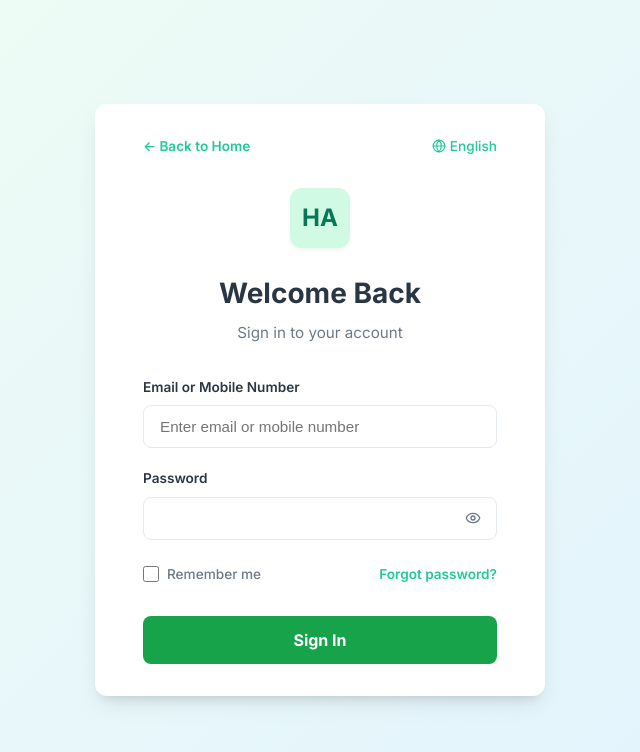
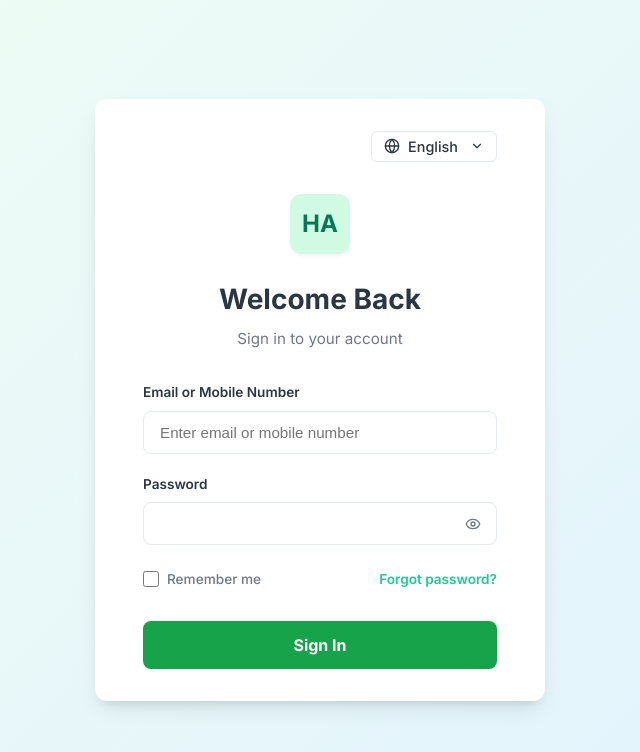
Before and after one commit to hdpatel234/happy-agro-frontend, a Next.js app: page /login in a window 1280 px wide. Shown: the top 752 px of the page, without its empty margins (320-960 px from the left). Built offline with nearby package versions, Linux system fonts and the light colour scheme.

Commit message:
feat: implement multilingual login page with localized translation files

```diff
--- a/src/app/login/page.tsx
+++ b/src/app/login/page.tsx
@@ -1,16 +1,30 @@
 "use client";
 
-import React, { useState } from 'react';
+import React, { useState, useEffect, useRef } from 'react';
 import Link from 'next/link';
 import { useRouter } from 'next/navigation';
-import { Globe, Eye, EyeOff } from 'lucide-react';
+import { Globe, Eye, EyeOff, ChevronDown } from 'lucide-react';
+import { useLanguage } from '@/context/LanguageContext';
 import './page.css';
 
 export default function LoginPage() {
     const router = useRouter();
+    const { language, setLanguage, t } = useLanguage();
     const [email, setEmail] = useState('');
     const [password, setPassword] = useState('');
     const [showPassword, setShowPassword] = useState(false);
+    const [isLangOpen, setIsLangOpen] = useState(false);
+    const langRef = useRef<HTMLDivElement>(null);
+
+    useEffect(() => {
+        function handleClickOutside(event: MouseEvent) {
+            if (langRef.current && !langRef.current.contains(event.target as Node)) {
+                setIsLangOpen(false);
+            }
+        }
+        document.addEventListener('mousedown', handleClickOutside);
+        return () => document.removeEventListener('mousedown', handleClickOutside);
+    }, []);
 
     const handleLogin = (e: React.FormEvent) => {
         e.preventDefault();
@@ -18,7 +32,7 @@ export default function LoginPage() {
             // In-memory authentication placeholder
             router.push('/');
         } else {
-      alert("Please enter both email and password.");
+            alert(t('login.alert_empty'));
         }
     };
 
@@ -28,12 +42,20 @@ export default function LoginPage() {
 
                 {/* Top Header */}
                 <div className="login-header">
-          <Link href="/" className="login-back-link">
-            &larr; Back to Home
-          </Link>
-          <div className="login-lang">
-            <Globe size={14} />
-            <span>English</span>
+                    <div className="dropdown-container" ref={langRef} style={{ marginLeft: 'auto', position: 'relative' }}>
+                        <button className="lang-selector" onClick={() => setIsLangOpen(!isLangOpen)} type="button" style={{ display: 'flex', alignItems: 'center', gap: '8px', background: 'transparent', border: '1px solid var(--border-color)', padding: '6px 12px', borderRadius: '6px', cursor: 'pointer', color: 'var(--text-primary)' }}>
+                            <Globe size={16} />
+                            <span>{language === 'en' ? t('header.english') : language === 'hi' ? t('header.hindi') : t('header.gujarati')}</span>
+                            <ChevronDown size={14} className="ml-1" />
+                        </button>
+
+                        {isLangOpen && (
+                            <div className="dropdown-menu lang-dropdown" style={{ position: 'absolute', top: '100%', right: 0, marginTop: '8px', background: 'var(--bg-card)', border: '1px solid var(--border-color)', borderRadius: '8px', boxShadow: 'var(--shadow-md)', minWidth: '150px', zIndex: 10 }}>
+                                <div className={`dropdown-item ${language === 'en' ? 'active' : ''}`} style={{ padding: '10px 16px', cursor: 'pointer', color: 'var(--text-primary)' }} onClick={() => { setLanguage('en'); setIsLangOpen(false); }}>{t('header.english')}</div>
+                                <div className={`dropdown-item ${language === 'hi' ? 'active' : ''}`} style={{ padding: '10px 16px', cursor: 'pointer', color: 'var(--text-primary)' }} onClick={() => { setLanguage('hi'); setIsLangOpen(false); }}>{t('header.hindi')}</div>
+                                <div className={`dropdown-item ${language === 'gu' ? 'active' : ''}`} style={{ padding: '10px 16px', cursor: 'pointer', color: 'var(--text-primary)' }} onClick={() => { setLanguage('gu'); setIsLangOpen(false); }}>{t('header.gujarati')}</div>
+                            </div>
+                        )}
                     </div>
                 </div>
 
@@ -42,18 +64,18 @@ export default function LoginPage() {
                     <div className="login-logo-container">
                         <div className="login-logo-icon">HA</div>
                     </div>
-          <h1 className="login-title">Welcome Back</h1>
-          <p className="login-subtitle">Sign in to your account</p>
+                    <h1 className="login-title">{t('login.title')}</h1>
+                    <p className="login-subtitle">{t('login.subtitle')}</p>
                 </div>
 
                 {/* Login Form */}
                 <form onSubmit={handleLogin} className="login-form">
                     <div className="login-form-group">
-            <label>Email or Mobile Number</label>
+                        <label>{t('login.email_label')}</label>
                         <input
                             type="text"
                             className="login-input"
-              placeholder="Enter email or mobile number"
+                            placeholder={t('login.email_placeholder')}
                             value={email}
                             onChange={(e) => setEmail(e.target.value)}
                             required
@@ -61,7 +83,7 @@ export default function LoginPage() {
                     </div>
 
                     <div className="login-form-group">
-            <label>Password</label>
+                        <label>{t('login.password_label')}</label>
                         <div className="login-input-wrapper">
                             <input
                                 type={showPassword ? "text" : "password"}
@@ -84,13 +106,13 @@ export default function LoginPage() {
                     <div className="login-options">
                         <div className="login-checkbox">
                             <input type="checkbox" id="remember" />
-              <label htmlFor="remember">Remember me</label>
+                            <label htmlFor="remember">{t('login.remember_me')}</label>
                         </div>
-            <a href="#" className="login-forgot">Forgot password?</a>
+                        <a href="#" className="login-forgot">{t('login.forgot_password')}</a>
                     </div>
 
                     <button type="submit" className="btn btn-green login-submit-btn">
-            Sign In
+                        {t('login.sign_in_btn')}
                     </button>
                 </form>
 
--- a/src/locales/en.ts
+++ b/src/locales/en.ts
@@ -1140,6 +1140,17 @@ const en: Record<string, string> = {
   'notif.delete_all': 'Delete All',
   'notif.empty_title': 'No notifications',
   'notif.empty_desc': "You don't have any notifications yet.",
+
+  // Login
+  'login.title': 'Welcome Back',
+  'login.subtitle': 'Sign in to your account',
+  'login.email_label': 'Email or Mobile Number',
+  'login.email_placeholder': 'Enter email or mobile number',
+  'login.password_label': 'Password',
+  'login.remember_me': 'Remember me',
+  'login.forgot_password': 'Forgot password?',
+  'login.sign_in_btn': 'Sign In',
+  'login.alert_empty': 'Please enter both email and password.',
 };
 
 export default en;
--- a/src/locales/gu.ts
+++ b/src/locales/gu.ts
@@ -1139,6 +1139,17 @@ const gu: Record<string, string> = {
   'notif.delete_all': 'બધા કાઢી નાખો',
   'notif.empty_title': 'કોઈ સૂચનાઓ નથી',
   'notif.empty_desc': 'તમારી પાસે હજી સુધી કોઈ સૂચનાઓ નથી.',
+
+  // Login
+  'login.title': 'ફરીથી સ્વાગત છે',
+  'login.subtitle': 'તમારા એકાઉન્ટમાં સાઇન ઇન કરો',
+  'login.email_label': 'ઇમેઇલ અથવા મોબાઇલ નંબર',
+  'login.email_placeholder': 'ઇમેઇલ અથવા મોબાઇલ નંબર દાખલ કરો',
+  'login.password_label': 'પાસવર્ડ',
+  'login.remember_me': 'મને યાદ રાખો',
+  'login.forgot_password': 'પાસવર્ડ ભૂલી ગયા છો?',
+  'login.sign_in_btn': 'સાઇન ઇન કરો',
+  'login.alert_empty': 'કૃપા કરીને ઇમેઇલ અને પાસવર્ડ બંને દાખલ કરો.',
 };
 
 export default gu;
--- a/src/locales/hi.ts
+++ b/src/locales/hi.ts
@@ -1139,6 +1139,17 @@ const hi: Record<string, string> = {
   'notif.delete_all': 'सभी हटाएँ',
   'notif.empty_title': 'कोई सूचना नहीं',
   'notif.empty_desc': 'आपके पास अभी तक कोई सूचना नहीं है।',
+
+  // Login
+  'login.title': 'वापसी पर स्वागत है',
+  'login.subtitle': 'अपने खाते में साइन इन करें',
+  'login.email_label': 'ईमेल या मोबाइल नंबर',
+  'login.email_placeholder': 'ईमेल या मोबाइल नंबर दर्ज करें',
+  'login.password_label': 'पासवर्ड',
+  'login.remember_me': 'मुझे याद रखें',
+  'login.forgot_password': 'पासवर्ड भूल गए?',
+  'login.sign_in_btn': 'साइन इन करें',
+  'login.alert_empty': 'कृपया ईमेल और पासवर्ड दोनों दर्ज करें।',
 };
 
 export default hi;
```
Lines whose indentation alone changed are shown as unchanged.
